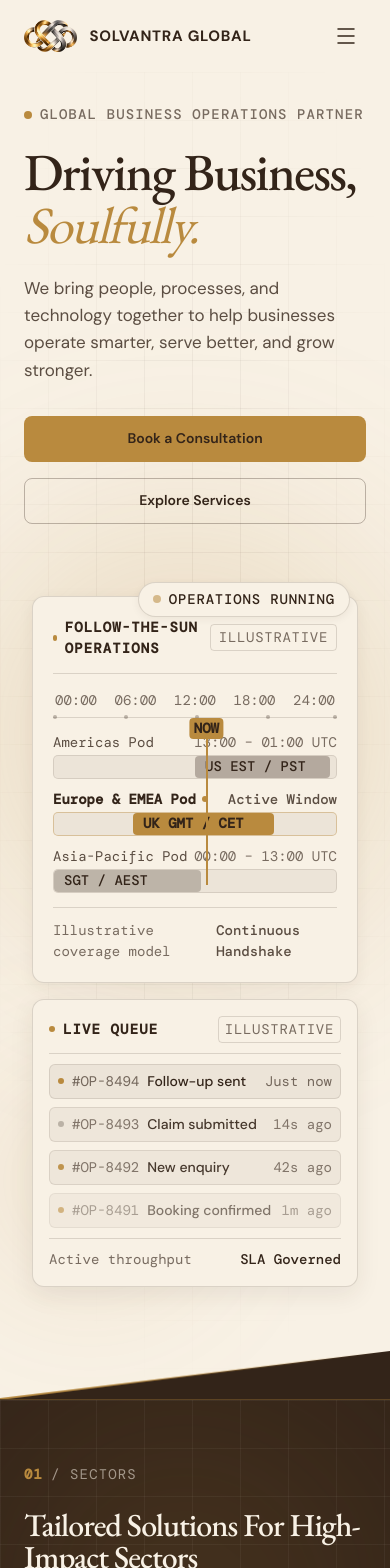
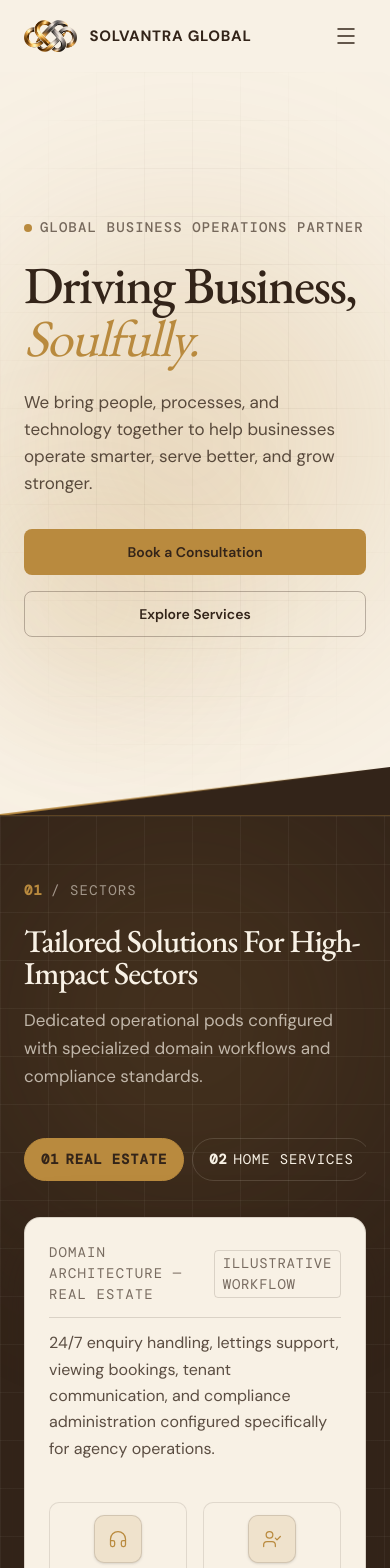
Before and after one commit to meheromprakash/Solvantra-Global, a Next.js app: page / in a window 390 px wide. Shown: the top 1568 px of the page. Built offline with nearby package versions, Linux system fonts and the light colour scheme.

Commit message:
Hide Follow-The-Sun and Live Queue cards on mobile resolution

```diff
--- a/src/components/sections/Hero.tsx
+++ b/src/components/sections/Hero.tsx
@@ -107,7 +107,7 @@ export default function Hero() {
         {/* 3. Decorative overlapping rings behind cards */}
         <div
           aria-hidden="true"
-          className="absolute right-0 top-1/2 -translate-y-1/2 pointer-events-none select-none z-0 hidden sm:block overflow-visible"
+          className="absolute right-0 top-1/2 -translate-y-1/2 pointer-events-none select-none z-0 hidden lg:block overflow-visible"
         >
           {/* Large 600px ring (1px accent border at 35%, slightly clipped off right edge) */}
           <div className="w-[600px] h-[600px] rounded-full border border-[rgba(185,138,62,0.35)] absolute -right-28 top-1/2 -translate-y-1/2" />
@@ -161,9 +161,9 @@ export default function Hero() {
               </div>
             </div>
 
-            {/* Right Column (5 cols): Layered cluster of 3 overlapping bordered cards */}
+            {/* Right Column (5 cols): Layered cluster of 3 overlapping bordered cards (Hidden on mobile resolution, visible on desktop lg+) */}
             {/* TODO: confirm with client: live queue workflow categories and SLAs */}
-            <div className="lg:col-span-5 w-full relative pt-6 pb-12 sm:pb-10 pl-2 pr-2 sm:pr-4">
+            <div className="hidden lg:block lg:col-span-5 w-full relative pt-6 pb-12 sm:pb-10 pl-2 pr-2 sm:pr-4">
               {/* Relative container for the 3 layered cards */}
               <div className="relative z-10 w-full max-w-[460px] mx-auto lg:max-w-none">
                 {/* CARD C: Small round "now" chip (top-right overlapping) */}
```
